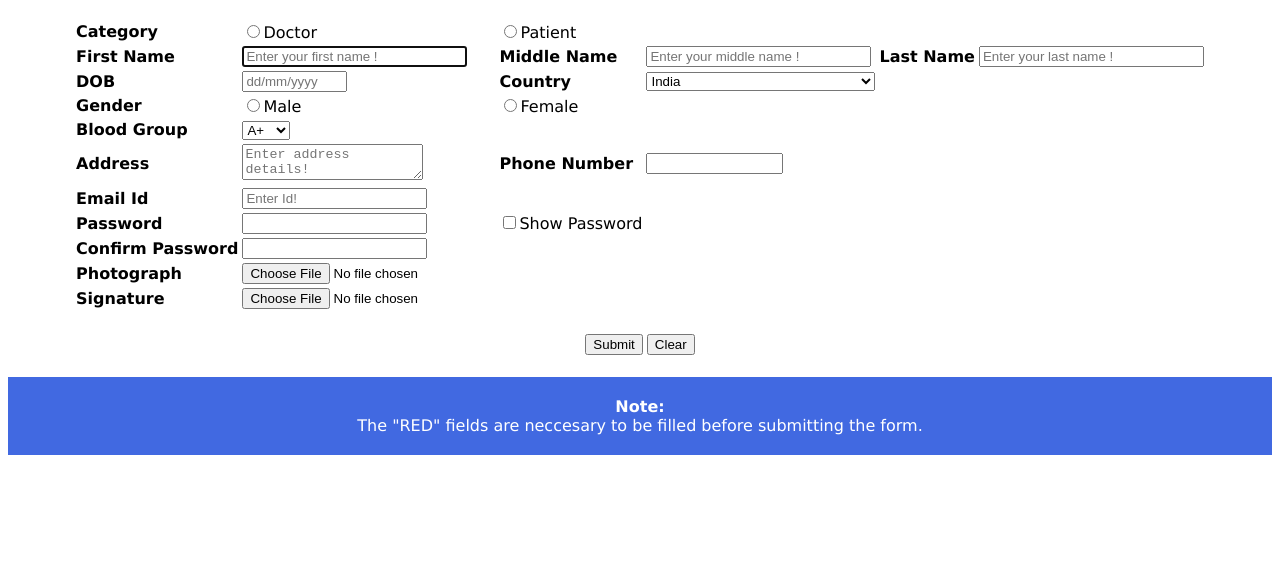
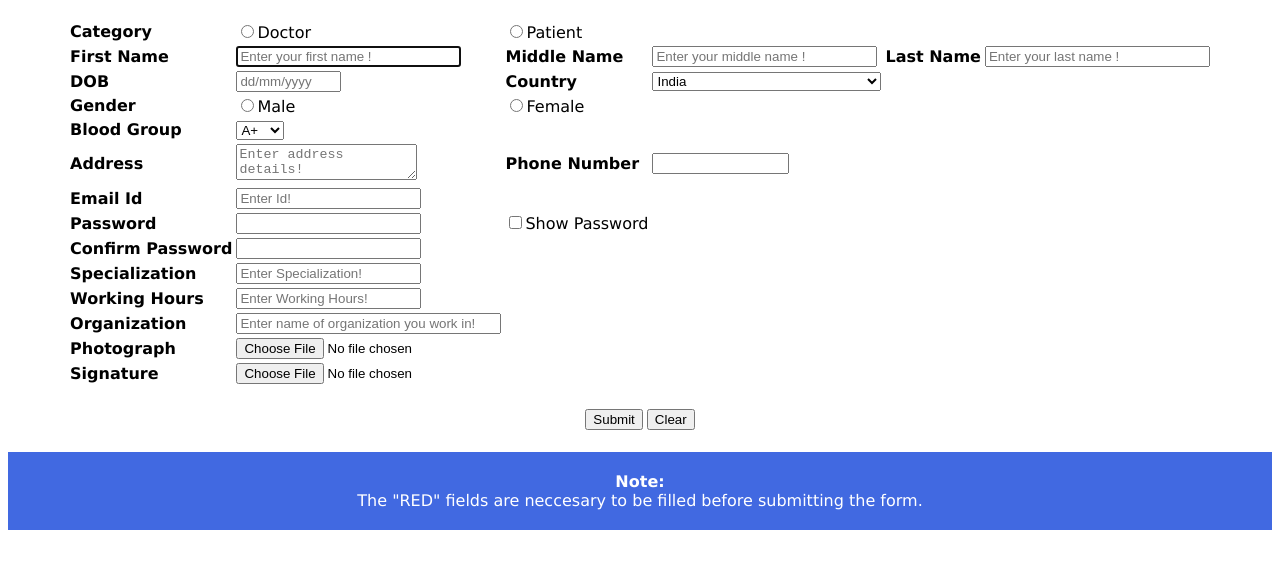
Before and after one commit to satbirsahmey/Project, a plain HTML site: page signup.html in a window 1280 px wide. Shown: the part 157-726 px from the top of the page. Drawn offline with nearby package versions, Linux system fonts and the light colour scheme.

Commit message:
Added few fields in form for doctor.

```diff
--- a/signup.html
+++ b/signup.html
@@ -26,16 +26,31 @@
 			return true;
 		}
     $(document).ready(function(){
-    var a,b;
+    var a,b,c,d,e,f,g,h,i,j;
     $("#P").click(function(){
         a=$("#PHOTO").detach();
         b=$("#SIGN").detach();
+        c=$("#PHOTOGRAPH").detach();
+        d=$("#SIGNATURE").detach();
+        e=$("#SPEC").detach();
+        f=$("#WRKHRS").detach();
+        g=$("#ORG").detach();
+        h=$("#SPECIALIZATION").detach();
+        i=$("#WORKINGHOURS").detach();
+        j=$("#ORGANIZATION").detach();
 
     });
     $("#D").click(function(){
-
+        $("#13").prepend(c);
+        $("#14").prepend(d);
         $("#PHOTOGRAPH").after(a);
         $("#SIGNATURE").after(b);
+        $("#10").prepend(h);
+        $("#11").prepend(i);
+        $("#12").prepend(j);
+        $("#SPECIALIZATION").after(e);
+        $("#WORKINGHOURS").after(f);
+        $("#ORGANIZATION").after(g);
     });
 });
     </script>
@@ -60,12 +75,12 @@
 <DIV ALIGN="CENTER">
 <H1>Sign Up</H1>
 <TABLE >
-<TR>
+<TR ID="1">
 <TD><B>Category</B></TD>
 <TD> <INPUT TYPE="RADIO" NAME="PROF" VALUE="D" ID="D">Doctor</TD>
 <TD> <INPUT TYPE="RADIO" NAME="PROF" VALUE="P" ID="P">Patient</TD>
 </TR>
-<TR>
+<TR ID="2">
 <TD><B>First Name </B></TD>
 <TD><INPUT TYPE="TEXT" NAME="FIRSTNAME" PLACEHOLDER="Enter your first name !" SIZE="25" MAXLENGTH="30" REQUIRED AUTOFOCUS></TD>
 <TD><B> Middle Name </B></TD>
@@ -73,7 +88,7 @@
 <TD><B> Last Name </B></TD>
 <TD><INPUT TYPE="TEXT" NAME="LASTNAME" PLACEHOLDER="Enter your last name !" SIZE="25" MAXLENGTH="30" REQUIRED></TD>
 </TR>
-<TR>
+<TR ID="3">
 <TD><B>DOB </B></TD>
 <TD><INPUT TYPE="TEXT" NAME="DOB" PLACEHOLDER="dd/mm/yyyy" SIZE="10"></TD>
 <TD><B> Country </B></TD>
@@ -284,12 +299,12 @@
     <OPTION>Zimbabwe</OPTION>
     </SELECT></TD>
 </TR>
-<TR>
+<TR ID="4">
 <TD><B>Gender </B></TD>
 <TD> <INPUT TYPE="RADIO" NAME="GENDER" VALUE="M">Male</TD>
 <TD> <INPUT TYPE="RADIO" NAME="GENDER" VALUE="F">Female</TD>
 </TR>
-<TR>
+<TR ID="5">
 <TD><B>Blood Group </B></TD>
 <TD><SELECT NAME="BLOOD GROUP" SIZE="1">
     <OPTION>A+</OPTION>
@@ -303,31 +318,43 @@
     </SELECT>
 </TD>
 </TR>
-<TR>
+<TR ID="6">
 <TD><B>Address </B></TD>
 <TD><TEXTAREA ROWS="2" COLS="20" NAME="ADDRESS" PLACEHOLDER="Enter address details!" REQUIRED></TEXTAREA></TD>
 <TD><B> Phone Number </B></TD>
 <TD><INPUT TYPE="TEXT" NAME="PHONENUMBER" SIZE="14" REQUIRED></TD>
 <TD><span id="phno_msg"></span></TD>
 </TR>
-<TR>
+<TR ID="7">
 <TD><B>Email Id </B></TD>
 <TD><INPUT TYPE="TEXT" NAME="USERID" SIZE="20" REQUIRED PLACEHOLDER="Enter Id!"></TD>
 </TR>
-<TR>
+<TR ID="8">
 <TD><B>Password </B></TD>
 <TD><INPUT TYPE="password" SIZE="20" ID="password" REQUIRED></TD>
 <TD><input type="checkbox" onclick="showPassword()">Show Password</TD>
 </TR>
-<TR>
+<TR ID="9">
 <TD><B>Confirm Password </B></TD>
 <TD><INPUT TYPE="TEXT" NAME="CONFIRMPASSWORD" SIZE="20" REQUIRED></TD>
 </TR>
-<TR>
+<TR ID="10">
+<TD ID="SPECIALIZATION"><B>Specialization</B></TD>
+<TD><INPUT TYPE="TEXT" NAME="SPEC" SIZE="20" REQUIRED PLACEHOLDER="Enter Specialization!" ID="SPEC"></TD>
+</TR>
+<TR ID="11">
+<TD ID="WORKINGHOURS"><B>Working Hours</B></TD>
+<TD><INPUT TYPE="TEXT" NAME="WRKHRS" SIZE="20" REQUIRED PLACEHOLDER="Enter Working Hours!" ID="WRKHRS"></TD>
+</TR>
+<TR ID="12">
+<TD ID="ORGANIZATION"><B>Organization</B></TD>
+<TD><INPUT TYPE="TEXT" NAME="ORG" SIZE="30" REQUIRED PLACEHOLDER="Enter name of organization you work in!" ID="ORG"></TD>
+</TR>
+<TR ID="13">
 <TD ID="PHOTOGRAPH"><B>Photograph </B></TD>
 <TD><INPUT TYPE="FILE" NAME="PHOTO" ID="PHOTO"></TD>
 </TR>
-<TR>
+<TR ID="14">
 <TD  ID="SIGNATURE"><B>Signature </B></TD>
 <TD><INPUT TYPE="FILE" NAME="SIGN" ID="SIGN"></TD>
 </TR>
```
